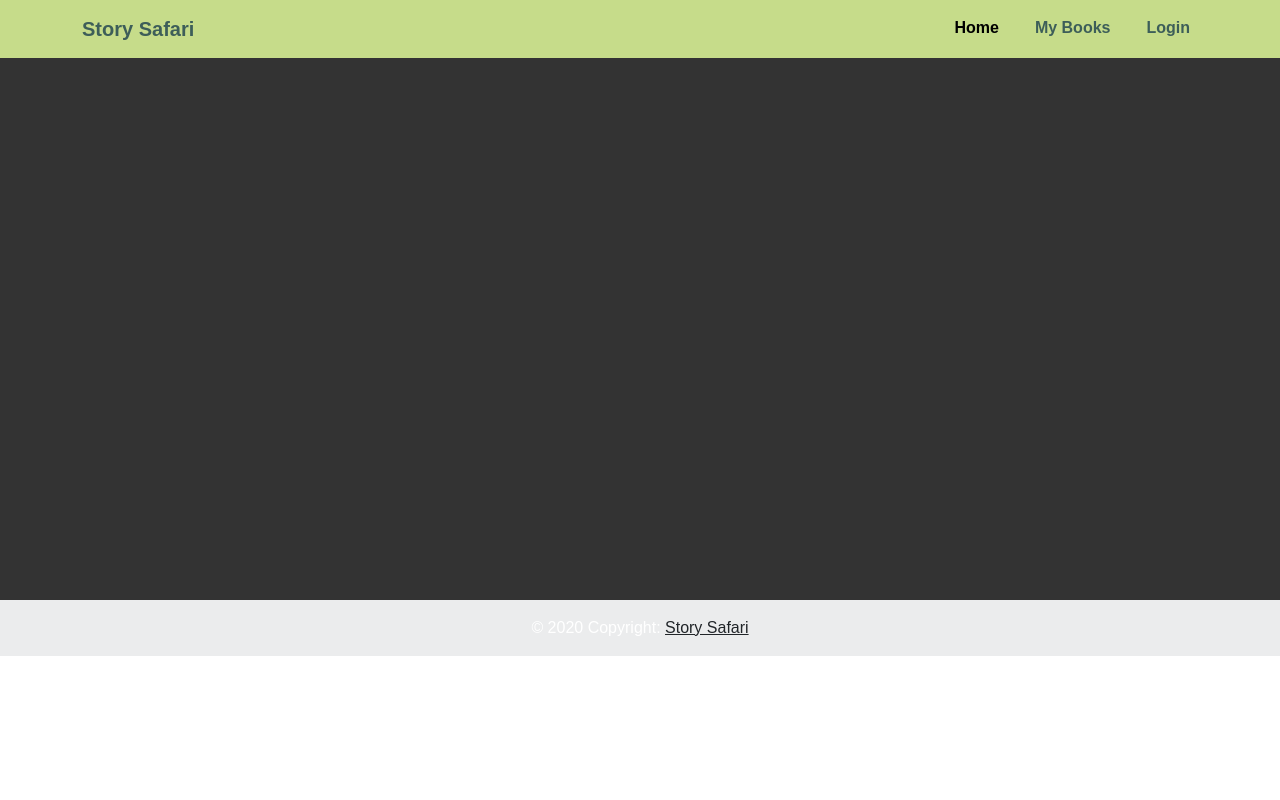
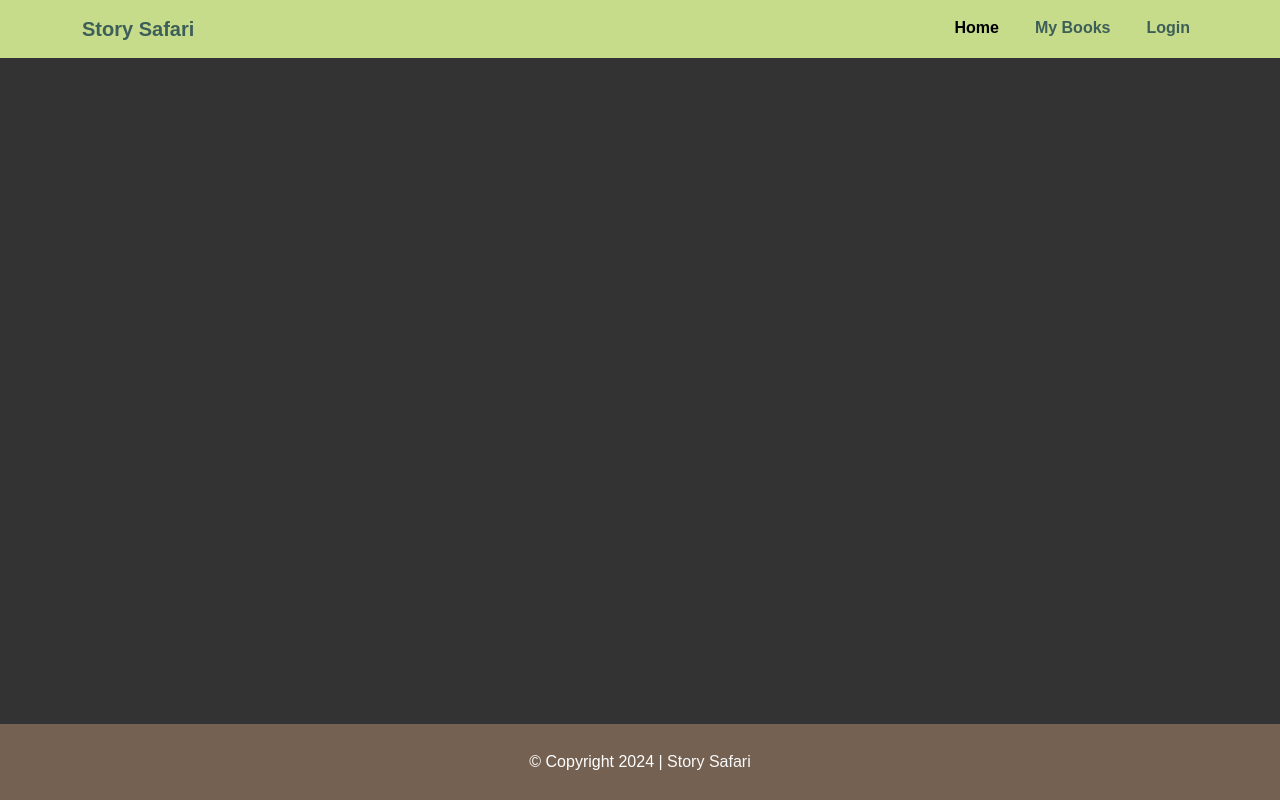
Before and after one commit to xiaojieee/FlaskForceFemmes, a Python web app: template application/templates/home.html in a window 1280 px wide. Run offline with Jinja, Linux system fonts and the light colour scheme; the template is opened without the code that fills it, so the values that code supplies are empty.

Commit message:
Added colour to footer

```diff
--- a/application/static/bootstrap.css
+++ b/application/static/bootstrap.css
@@ -52,7 +52,7 @@ body {
 .site-wrapper {
   display: table;
   width: 100%;
-  height: 600px;
+  height: 100%;
   background-color: #333;
 }
 .site-wrapper-inner {
--- a/application/static/footer.css
+++ b/application/static/footer.css
@@ -1,9 +1,9 @@
-.footer {
+footer {
     position: absolute;
     left: 0;
     bottom: 0;
     width: 100%;
-    background-color: rgba(44, 110, 73, 0.1);
+    background-color: #746152;
     text-align: center;
     padding: 10px 0;
   }
@@ -17,3 +17,7 @@
 .success_order {
   color: #2C6E49;
 }
+
+.copyright {
+  text-decoration: none;
+}
--- a/application/templates/layout.html
+++ b/application/templates/layout.html
@@ -6,6 +6,7 @@
   <title>Document</title>
   <!-- Update Bootstrap CSS link to Bootstrap 5 -->
   <link href="https://cdn.jsdelivr.net/npm/bootstrap@5.3.0-alpha1/dist/css/bootstrap.min.css" rel="stylesheet">
+  <link rel="stylesheet" href="../static/footer.css">
   <link rel="stylesheet" href="../static/bootstrap.css">
 </head>
 <body>
@@ -44,10 +45,10 @@
     </div>
   </div>
 
-  <footer class="bg-light text-center text-lg-start">
-    <div class="text-center p-3" style="background-color: rgba(0, 0, 0, 0.05);">
-      © 2020 Copyright:
-      <a class="text-dark" href="/home">Story Safari</a>
+  <footer class="text-center text-lg-start">
+    <div class="text-center p-3">
+      © Copyright 2024 |
+      <a class="copyright text-light" href="/home">Story Safari</a>
     </div>
   </footer>
 
```
